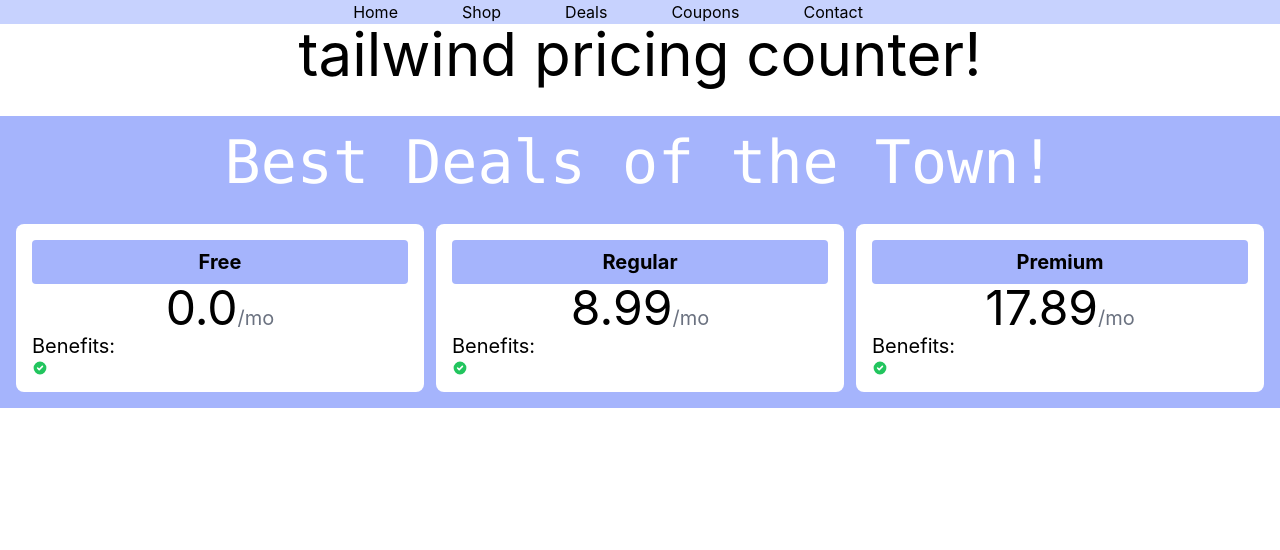
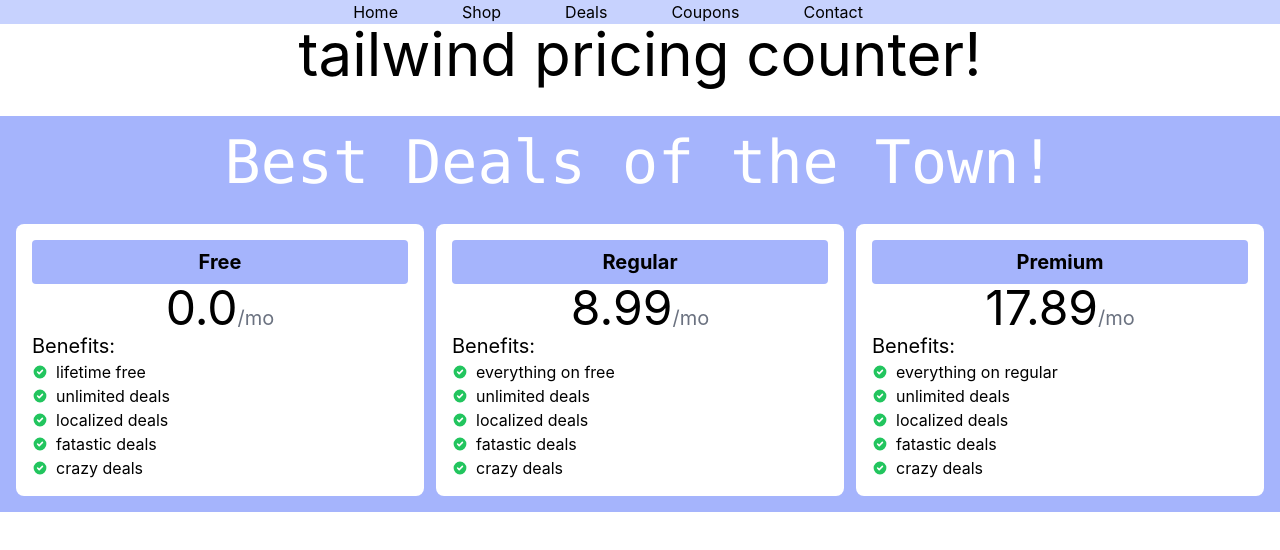
Before and after one commit to arifphero4/react-tailwind-pricing-project, a React (Create React App) app: page / in a window 1280 px wide. Shown: the top 550 px of the page. Built offline with nearby package versions, Linux system fonts and the light colour scheme.

Commit message:
benefit component created

```diff
--- /dev/null
+++ b/src/components/Benefit/Benefit.js
@@ -0,0 +1,15 @@
+import React from "react";
+import { CheckCircleIcon } from "@heroicons/react/solid";
+
+const Benefit = (props) => {
+  return (
+    <div>
+      <p className="flex items-center">
+        <CheckCircleIcon className="w-4 h-4 text-green-500 mr-2"></CheckCircleIcon>
+        {props.benefit}
+      </p>
+    </div>
+  );
+};
+
+export default Benefit;
--- a/src/components/PricingOption/PricingOption.js
+++ b/src/components/PricingOption/PricingOption.js
@@ -1,8 +1,8 @@
-import { CheckCircleIcon } from "@heroicons/react/solid";
 import React from "react";
+import Benefit from "../Benefit/Benefit";
 
 const PricingOption = (props) => {
-  const { name, price } = props.option;
+  const { name, price, benefits } = props.option;
   return (
     <div className="bg-white p-4 rounded-lg">
       <h2 className="bg-indigo-300 py-2 rounded text-xl font-bold">{name}</h2>
@@ -12,9 +12,9 @@ const PricingOption = (props) => {
       </p>
       <div>
         <h3 className="text-xl text-left">Benefits:</h3>
-        <p>
-          <CheckCircleIcon className="w-4 h-4 text-green-500"></CheckCircleIcon>{" "}
-        </p>
+        {benefits.map((benefit) => (
+          <Benefit benefit={benefit}></Benefit>
+        ))}
       </div>
     </div>
   );
```
